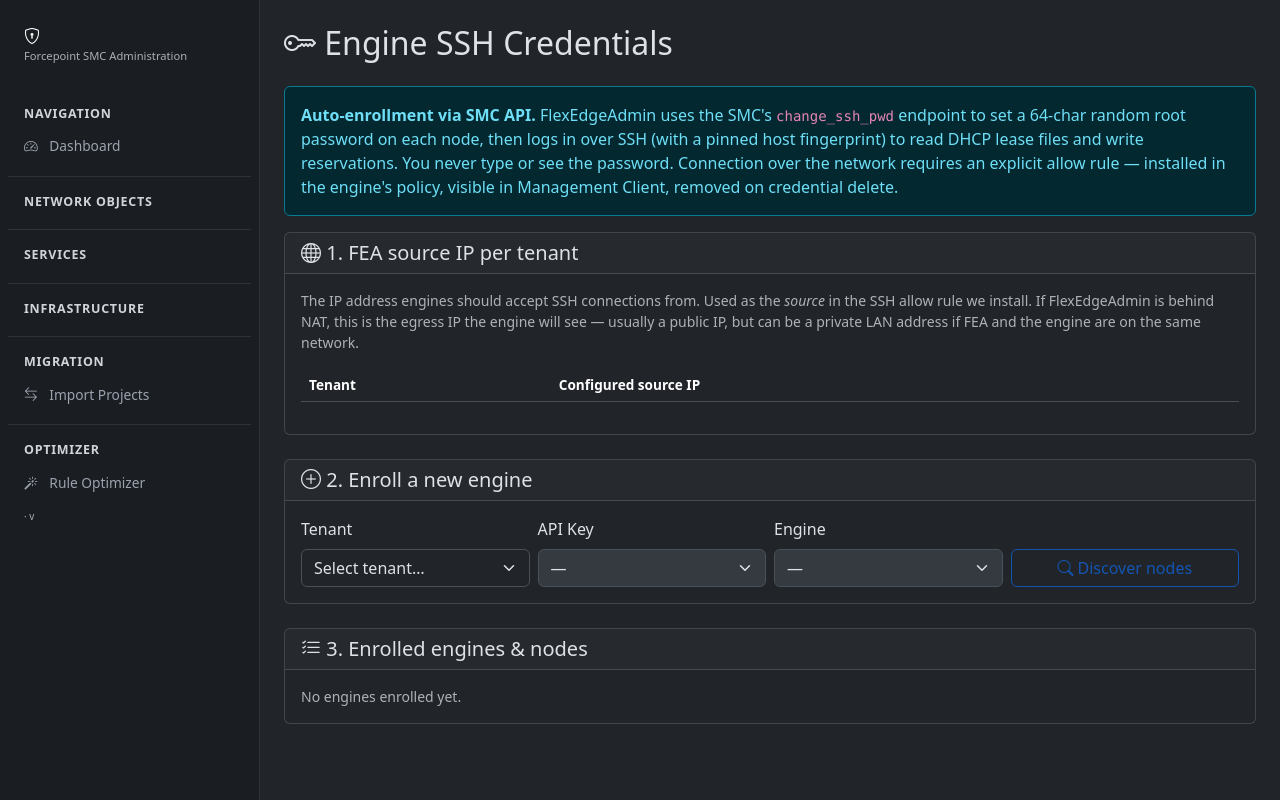
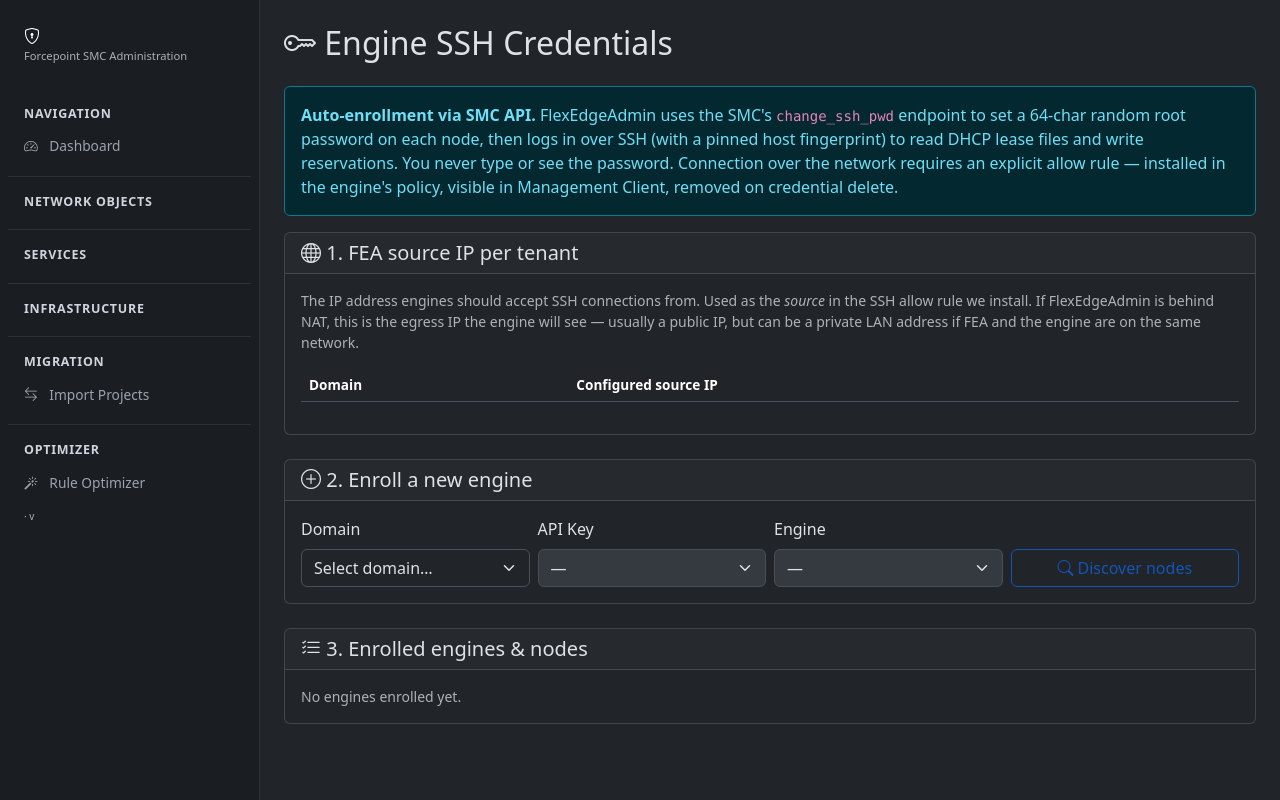
Before and after one commit to smaterazzi/FlexEdgeAdminProd, a Python web app: template webapp/templates/dhcp/credentials.html in a window 1280 px wide. Run offline with Jinja, Linux system fonts and the light colour scheme; the template is opened without the code that fills it, so the values that code supplies are empty; some libraries are stand-ins or nearby versions.

Commit message:
FlexEdgeAdmin release — 2026-05-12
Co-Authored-By: Claude Opus 4.6 (1M context) <noreply@anthropic.com>

```diff
--- a/webapp/templates/dhcp/credentials.html
+++ b/webapp/templates/dhcp/credentials.html
@@ -34,11 +34,16 @@
       can be a private LAN address if FEA and the engine are on the same network.
     </p>
     <table class="table table-sm">
-      <thead><tr><th>Tenant</th><th>Configured source IP</th><th></th></tr></thead>
+      <thead><tr><th>Domain</th><th>Configured source IP</th><th></th></tr></thead>
       <tbody>
         {% for t in tenants %}
         <tr>
-          <td>{{ t.name }}</td>
+          <td>
+            {% if domain_label %}{{ domain_label }}{% else %}{{ t.name }}{% endif %}
+            {% if domain_smc %}
+            <div class="small text-muted">SMC domain: <code>{{ domain_smc }}</code></div>
+            {% endif %}
+          </td>
           <td>
             {% if t.flexedge_source_ip %}
               <code>{{ t.flexedge_source_ip }}</code>
@@ -75,15 +80,21 @@
   <div class="card-body">
     <div class="row g-2">
       <div class="col-md-3">
-        <label class="form-label">Tenant</label>
-        <select class="form-select" id="tenant-select">
-          <option value="">Select tenant…</option>
+        <label class="form-label">Domain</label>
+        <select class="form-select" id="tenant-select"
+                {% if tenants|length == 1 %}title="Bound to the active Domain — pick a different Domain in the topbar to change."{% endif %}>
+          <option value="">Select domain…</option>
           {% for t in tenants %}
             <option value="{{ t.id }}" data-source-ip="{{ t.flexedge_source_ip }}">
-              {{ t.name }}{% if not t.flexedge_source_ip %} (no source IP){% endif %}
+              {% if domain_label %}{{ domain_label }}{% else %}{{ t.name }}{% endif %}{% if not t.flexedge_source_ip %} (no source IP){% endif %}
             </option>
           {% endfor %}
         </select>
+        {% if domain_smc %}
+        <div class="form-text small text-muted">
+          SMC domain: <code>{{ domain_smc }}</code>
+        </div>
+        {% endif %}
       </div>
       <div class="col-md-3">
         <label class="form-label">API Key</label>
```
Also changed, not shown: webapp/dhcp_manager.py (+18 -0 lines), .version.json.
